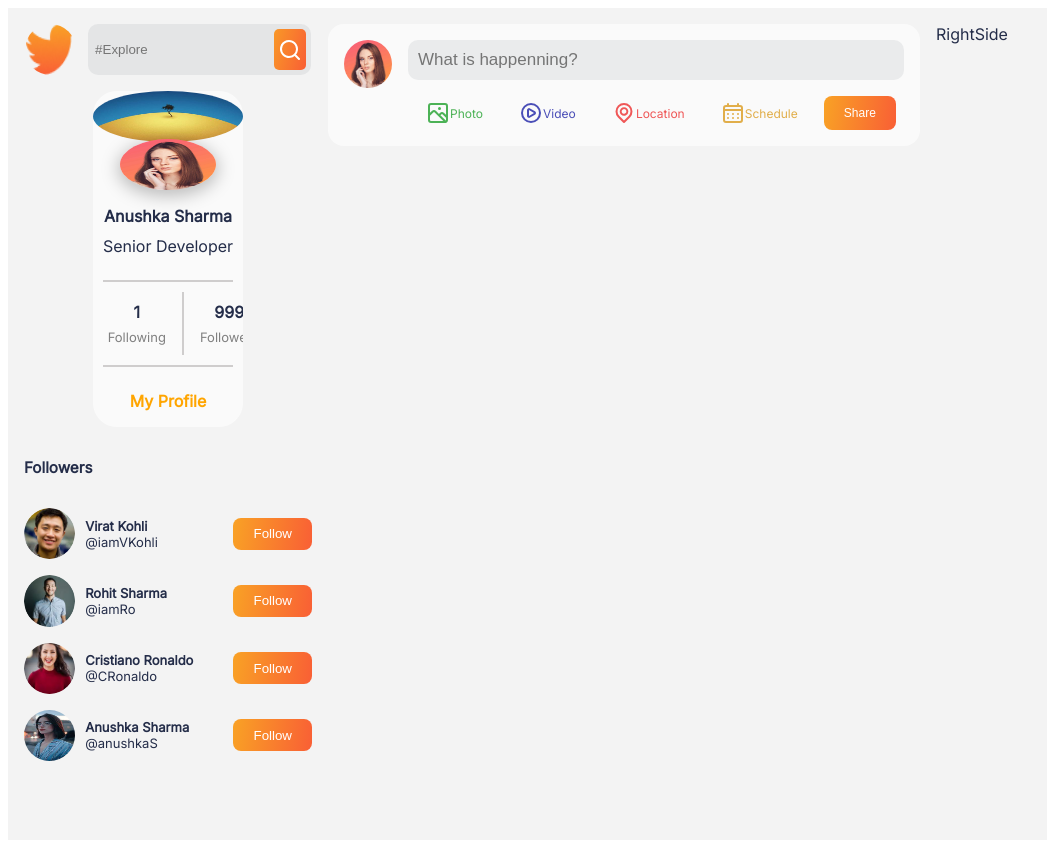
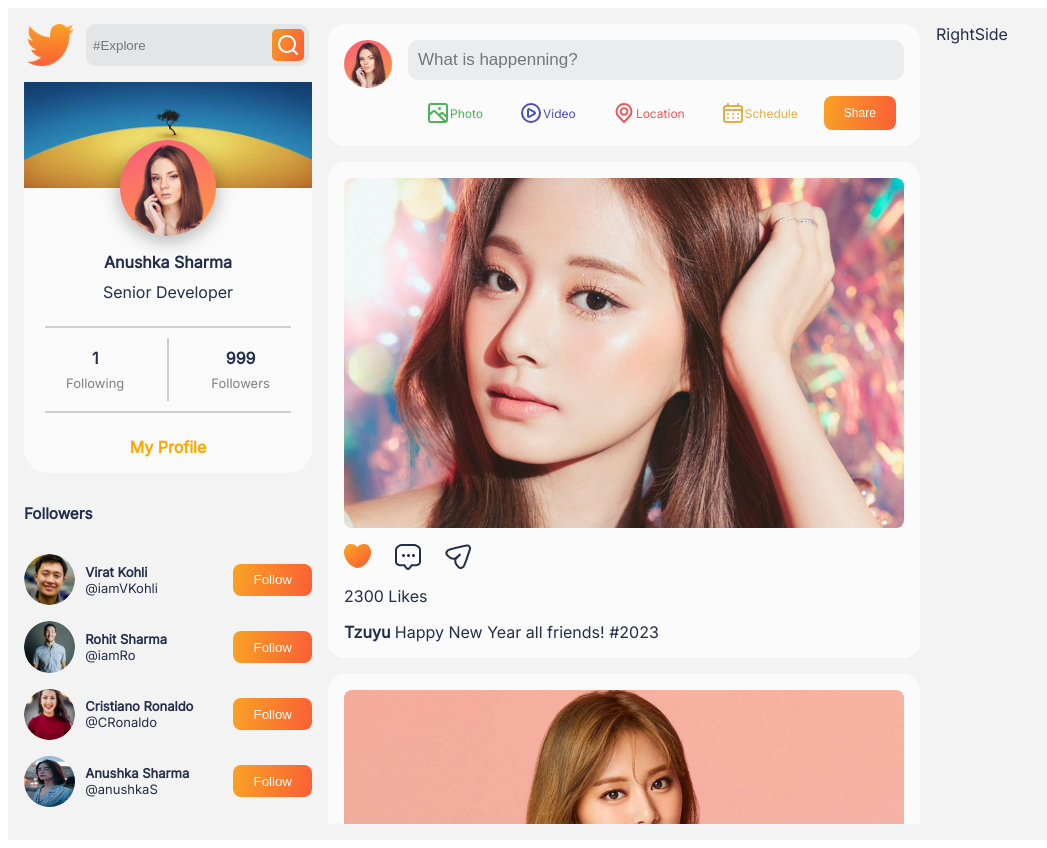
Before and after one commit to LearnByProject/Socio, a React (Create React App) app: page / in a window 1280 px wide. Shown: the whole page, without its empty margins (0-1047 px from the left). Built offline with nearby package versions, Linux system fonts and the light colour scheme.

Commit message:
FrontEnd Updated

```diff
--- a/src/App.css
+++ b/src/App.css
@@ -43,3 +43,6 @@
   background: transparent;
   border: 2px solid var(--orange);
 }
+::-webkit-scrollbar{
+  display: none;
+}
--- /dev/null
+++ b/src/Data/PostData.jsx
@@ -0,0 +1,29 @@
+import postPic1 from '../img/postpic1.jpg'
+import postPic2 from '../img/postpic2.jpg'
+import postPic3 from '../img/postpic3.JPG'
+
+
+export const PostsData = [
+    {
+        img: postPic1,
+        name: 'Tzuyu',
+        desc: "Happy New Year all friends! #2023",
+        likes: 2300,
+        liked: true
+    },
+    {
+        img: postPic2,
+        name: 'Maryam',
+        desc: "Party time :)",
+        likes: 2300,
+        liked: false
+
+    },
+    {
+        img:postPic3,
+        name: "Salena Gomez",
+        desc: "At Archery Festival",
+        likes: 800,
+        liked: false
+    }
+]
--- a/src/components/FollowersCard/FollowersCard.css
+++ b/src/components/FollowersCard/FollowersCard.css
@@ -16,12 +16,7 @@
     display: flex;
     gap: 10px;
 }
-/* .follwersImg{
-    width: 3.2rem;
-    height: 3.2rem;
-    border-radius: 50%;
-} */
-img{
+.follwersImg>img{
     width: 3.2rem;
     height: 3.2rem;
     border-radius: 50%;
--- a/src/components/FollowersCard/FollowersCard.jsx
+++ b/src/components/FollowersCard/FollowersCard.jsx
@@ -8,7 +8,7 @@
       {Followers.map((followers,id)=>{
         return(
             <div className="followers">
-                <div>
+                <div className='follwersImg'>
                     <img src={followers.img} alt=""/>
                     <div className='Name'>
                         <span>{followers.name}</span>
--- /dev/null
+++ b/src/components/Post/Post.css
@@ -0,0 +1,21 @@
+.Post{
+    display: flex;
+    flex-direction: column;
+    padding: 1rem;
+    background-color: var(--cardColor);
+    gap: 1rem;
+    border-radius: 1rem;
+}
+.Post>img{
+    width: 100%;
+    min-height: 20rem;
+    object-fit: cover;
+    border-radius: 0.5rem;
+}
+.postReact{
+    align-items: flex-start;
+    display: flex;
+    gap: 1.5rem;
+    border: none;
+    border-radius: 0px;
+}
--- /dev/null
+++ b/src/components/Post/Post.jsx
@@ -0,0 +1,25 @@
+import React from 'react'
+import './Post.css'
+import Comment from '../../img/comment.png'
+import Share from '../../img/share.png'
+import Like from '../../img/like.png'
+import notlike from '../../img/notlike.png'
+const Post = ({data}) => {
+  return (
+    <div className='Post'>
+      <img src={data.img} alt=""/>
+      <div className="postReact">
+        <img src={data.liked?Like:notlike} alt=''/>
+        <img src={Comment} alt=''/>
+        <img src={Share} alt=''/>
+      </div>
+      <span>{data.likes} Likes</span>
+      <div className="detail">
+        <span><b>{data.name}</b></span>
+        <span> {data.desc}</span>
+      </div>
+    </div>
+  )
+}
+
+export default Post
--- /dev/null
+++ b/src/components/Posts/Posts.css
@@ -0,0 +1,5 @@
+.Posts{
+    display: flex;
+    flex-direction: column;
+    gap: 1rem;
+}
--- /dev/null
+++ b/src/components/Posts/Posts.jsx
@@ -0,0 +1,15 @@
+import React from 'react'
+import { PostsData } from '../../Data/PostData'
+import Post from '../Post/Post'
+import './Posts.css'
+const Posts = () => {
+  return (
+    <div className='Posts'>
+      {PostsData.map((post,id)=>{
+        return <Post data={post} id={id}/>
+      })}
+    </div>
+  )
+}
+
+export default Posts
--- a/src/components/Postside/Postside.jsx
+++ b/src/components/Postside/Postside.jsx
@@ -1,10 +1,13 @@
 import React from 'react'
+import Posts from '../Posts/Posts'
 import Postshare from '../Postshare/Postshare'
 import './Postside.css'
 const Postside = () => {
   return (
     <div className='Postside'>
-      <Postshare/>    </div>
+      <Postshare/>
+      <Posts/>
+    </div>
   )
 }
 
```
